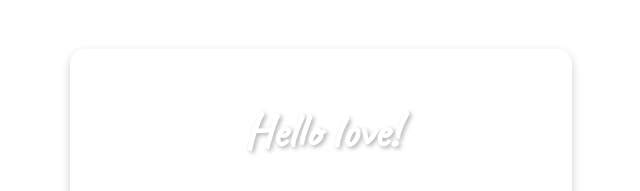
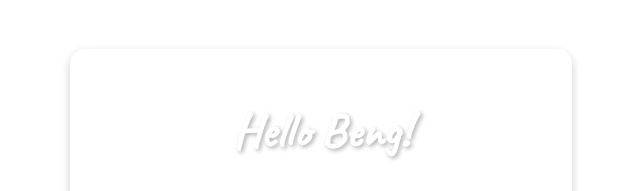
Before and after one commit to zensukeee/valentine-surprise, a plain HTML site: page index.html in a window 1280 px wide. Shown: the part 194-385 px from the top of the page, 319-959 px from the left. Drawn offline with Linux system fonts and the light colour scheme.

Commit message:
Update index.html

```diff
--- a/index.html
+++ b/index.html
@@ -11,7 +11,7 @@
     <audio id="bg-music" src="music/Underpass.mp3" loop></audio>
 
     <div id="content" class="container">
-        <h1>Hello love!</h1>
+        <h1>Hello Beng!</h1>
         <h1>It's almost Valentine's Day...</h1>
         <button id="startButton">click to start!</button>
     </div>
```
